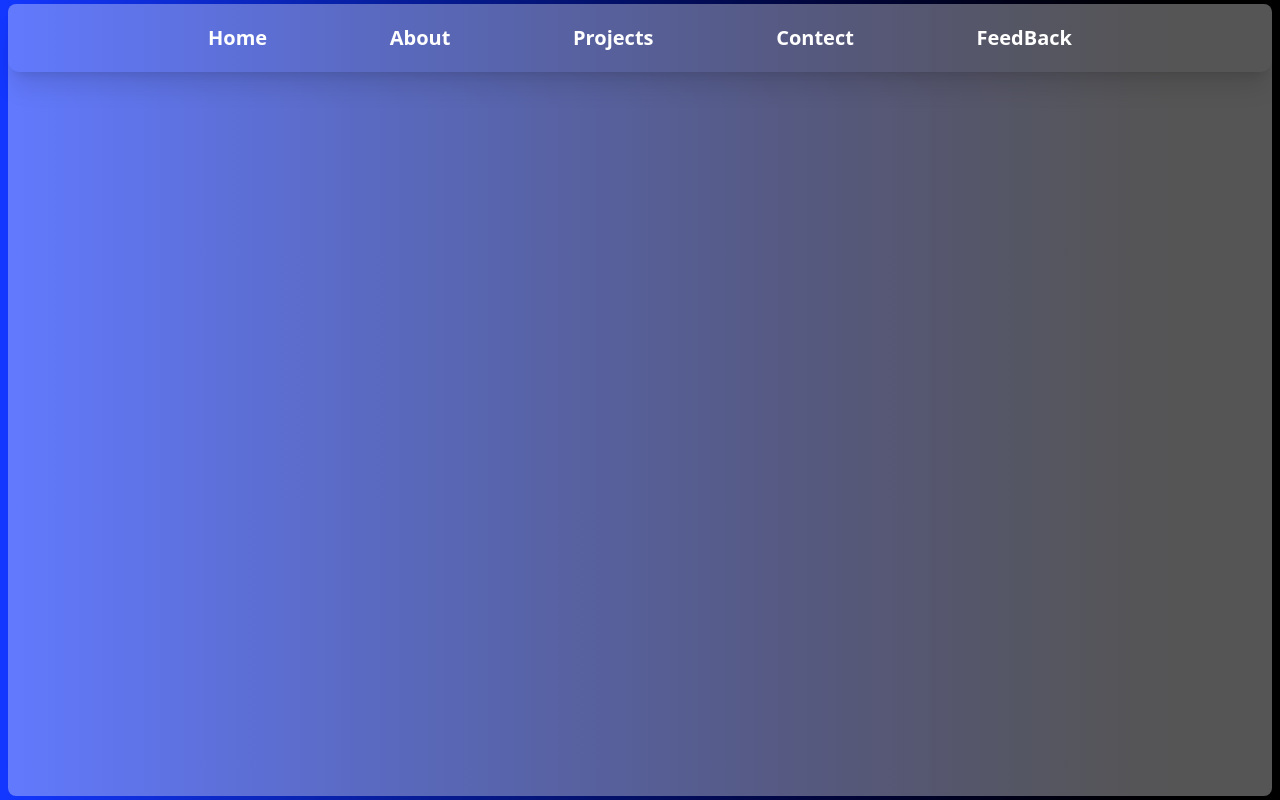
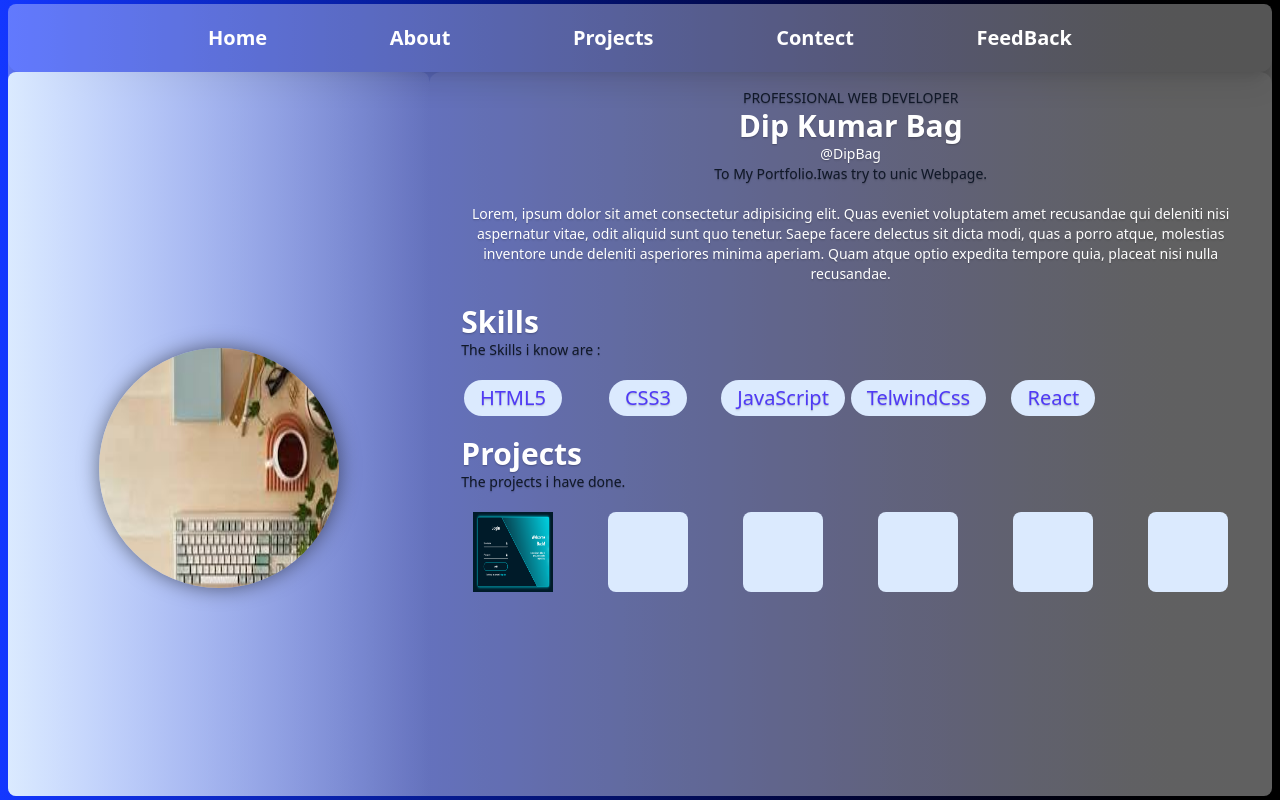
Before and after one commit to ItzRahul-ai/portfolio-1, a plain HTML site: page index.html in a window 1280 px wide. Drawn offline with nearby package versions, Linux system fonts and the light colour scheme.

Commit message:
add skill section and improve it later

```diff
--- a/index.html
+++ b/index.html
@@ -10,14 +10,86 @@
     <!-- main div -->
     <div class="h-screen bg-gradient-to-r from-[#1337FF] to-[#000000] px-2 py-1 ">
         <!-- main content container -->
-        <div class="bg-[#fff5] h-full rounded-lg">
-             <!-- nav section -->
-             <div class="w-full px-5 md:px-20 lg:px-50 py-2 bg-gradient-to-r rounded-xl shadow-xl bg-[fff8] sticky top-0 flex items-center justify-between mx-auto font-bold text-white text-xl py-5">
-                <a class="relative hover:text-black transition-all duration-500 after:content-[''] after:absolute after:left-0 after:bottom-0 after:w-0 hover:after:w-full after:h-[2px] after:bg-white after:transition-all after:duration-500" href="#">Home</a>
-                <a class="relative hover:text-black transition-all duration-500 after:content-[''] after:absolute after:left-0 after:bottom-0 after:w-0 hover:after:w-full after:h-[2px] after:bg-white after:transition-all after:duration-500" href="#">About</a>
-                <a class="relative hover:text-black transition-all duration-500 after:content-[''] after:absolute after:left-0 after:bottom-0 after:w-0 hover:after:w-full after:h-[2px] after:bg-white after:transition-all after:duration-500" href="#">Projects</a>
-                <a class="relative hover:text-black transition-all duration-500 after:content-[''] after:absolute after:left-0 after:bottom-0 after:w-0 hover:after:w-full after:h-[2px] after:bg-white after:transition-all after:duration-500" href="#">Contect</a>
-                <a class="relative hover:text-black transition-all duration-500 after:content-[''] after:absolute after:left-0 after:bottom-0 after:w-0 hover:after:w-full after:h-[2px] after:bg-white after:transition-all after:duration-500" href="#">FeedBack</a>
+        <div class="bg-[#fff5] h-full rounded-lg overflow-y-auto md:overflow-hidden">
+            <!-- nav section -->
+            <div
+                class="w-full px-5 md:px-20 lg:px-50 py-2 bg-gradient-to-r rounded-xl shadow-xl bg-[fff8] flex items-center justify-between mx-auto font-bold text-white text-xl py-5">
+                <a class="relative hover:text-black transition-all duration-500 after:content-[''] after:absolute after:left-0 after:bottom-0 after:w-0 hover:after:w-full after:h-[2px] after:bg-white after:transition-all after:duration-500"
+                    href="#">Home</a>
+                <a class="relative hover:text-black transition-all duration-500 after:content-[''] after:absolute after:left-0 after:bottom-0 after:w-0 hover:after:w-full after:h-[2px] after:bg-white after:transition-all after:duration-500"
+                    href="#">About</a>
+                <a class="relative hover:text-black transition-all duration-500 after:content-[''] after:absolute after:left-0 after:bottom-0 after:w-0 hover:after:w-full after:h-[2px] after:bg-white after:transition-all after:duration-500"
+                    href="#">Projects</a>
+                <a class="relative hover:text-black transition-all duration-500 after:content-[''] after:absolute after:left-0 after:bottom-0 after:w-0 hover:after:w-full after:h-[2px] after:bg-white after:transition-all after:duration-500"
+                    href="#">Contect</a>
+                <a class="relative hover:text-black transition-all duration-500 after:content-[''] after:absolute after:left-0 after:bottom-0 after:w-0 hover:after:w-full after:h-[2px] after:bg-white after:transition-all after:duration-500"
+                    href="#">FeedBack</a>
+            </div>
+            <!-- body section -->
+            <div class=" h-full rounded-xl grid md:grid-cols-3 grid-cols-1">
+                <!-- left container -->
+                <div
+                    class="flex h-full flex-col relative items-center justify-center bg-gradient-to-r from-blue-100 to-[#fff1] rounded-lg">
+                    <div class="h-60 w-60 rounded-full shadow-[0_0_20px_0_rgba(0,0,0,0.5)] p-1 overflow-hidden">
+                        <img class="h-full scale-105" src="./asset/img.jpg" alt="profile img">
+                    </div>
+                </div>
+                <!-- right container -->
+                <div class="col-span-2 rounded-xl bg-[#fff1] text-white text-sm text-shadow-sm p-4 text-center">
+                    <!-- heading text -->
+                    <div>
+                        <span class="uppercase text-sm text-gray-900 mt-1 mb-5 text-center">Professional web Developer</span>
+                        <h1 class="text-3xl font-bold text-center">Dip Kumar Bag</h1>
+                        <span class="text-sm text-white block text-center">@DipBag</span>
+                        <span class="text-sm text-gray-900 mt-5 text-center">To My Portfolio.Iwas try to unic Webpage.</span>
+                        <p class="text-sm mt-5">
+                            Lorem, ipsum dolor sit amet consectetur adipisicing elit. Quas eveniet voluptatem amet recusandae qui deleniti nisi aspernatur vitae, odit aliquid sunt quo tenetur. Saepe facere delectus sit dicta modi, quas a porro atque, molestias inventore unde deleniti asperiores minima aperiam. Quam atque optio expedita tempore quia, placeat nisi nulla recusandae.
+                        </p>
+                    </div>
+                    <!-- skill content -->
+                     <div>
+                        <div class="text-left mt-5 ml-4">
+                            <h1 class="text-3xl font-bold">Skills</h1>
+                            <span class="text-sm text-gray-900">The Skills i know are :</span>
+                        </div>
+                        <div class="text-xl grid grid-cols-3 md:grid-cols-6 ">
+                            <span title="Hyper Text Markup Language" class="mx-auto py-1 px-4 bg-blue-100 mt-5 text-indigo-600 rounded-full">HTML5</span>
+                            <span title="Cascading Style Sheets" class="mx-auto py-1 px-4 bg-blue-100 mt-5 text-indigo-600 rounded-full">CSS3</span>
+                            <span title="JavaScript" class="mx-auto py-1 px-4 bg-blue-100 mt-5 text-indigo-600 rounded-full">JavaScript</span>
+                            <span title=" utility-first CSS framework" class="mx-auto py-1 px-4 bg-blue-100 mt-5 text-indigo-600 rounded-full">TelwindCss</span>
+                            <span title="React is a JavaScript library" class="mx-auto py-1 px-4 bg-blue-100 mt-5 text-indigo-600 rounded-full">React</span>
+                        </div>
+                     </div>
+                     <!-- my prrojects section -->
+                      <div>
+                        <div class="text-left mt-5 ml-4">
+                            <h1 class="text-3xl font-bold">Projects</h1>
+                            <span class="text-sm text-gray-900">The projects i have done.</span>
+                        </div>
+                        <div class="grid grid-cols-3 md:grid-cols-6">
+<div class="w-20 h-20 rounded-lg bg-blue-100 text-indigo-600 mx-auto mt-5 ">
+    <a href=" https://itzrahul-ai.github.io/animated-login-page/"><img class="h-full" src="./asset/login.png" alt="login"></a>
+</div>
+<div class="w-20 h-20 rounded-lg bg-blue-100 text-indigo-600 mx-auto mt-5 ">
+    <a href=""></a>
+</div>
+<div class="w-20 h-20 rounded-lg bg-blue-100 text-indigo-600 mx-auto mt-5 ">
+    <a href=""></a>
+</div>
+<div class="w-20 h-20 rounded-lg bg-blue-100 text-indigo-600 mx-auto mt-5 ">
+    <a href=""></a>
+</div>
+<div class="w-20 h-20 rounded-lg bg-blue-100 text-indigo-600 mx-auto mt-5 ">
+    <a href=""></a>
+</div>
+<div class="w-20 h-20 rounded-lg bg-blue-100 text-indigo-600 mx-auto mt-5 ">
+    <a href=""></a>
+</div>
+                        </div>
+                      </div>
+
+
+                </div>
             </div>
 
         </div>
```
Also changed, not shown: asset/login.png (added).
